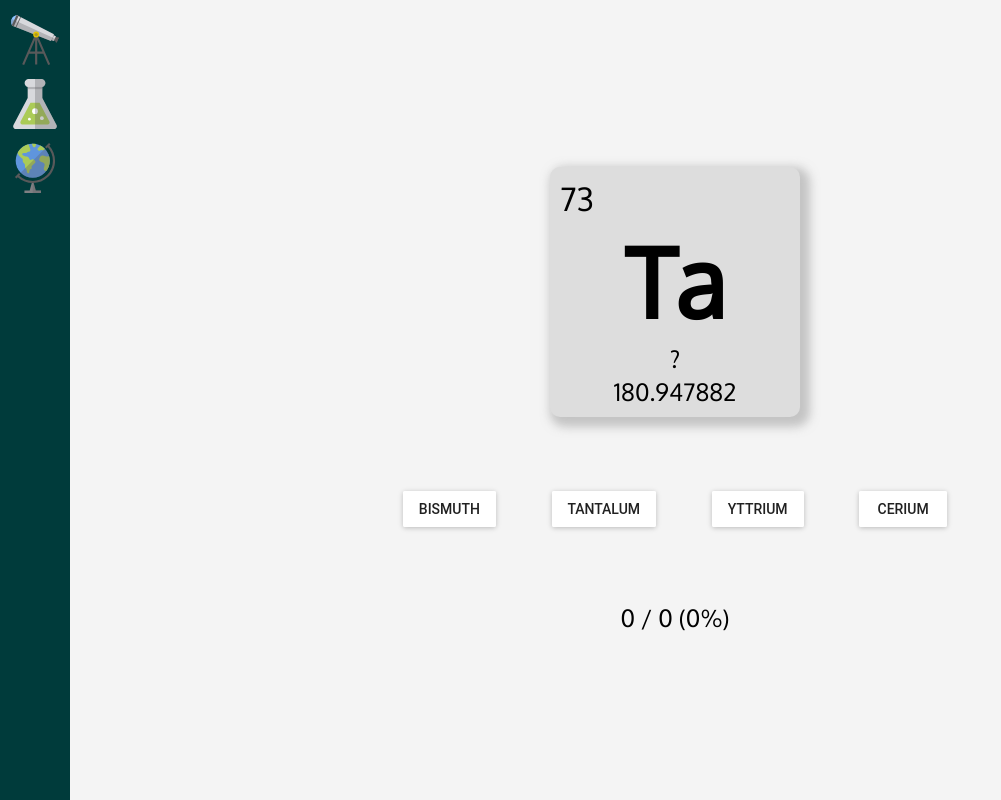
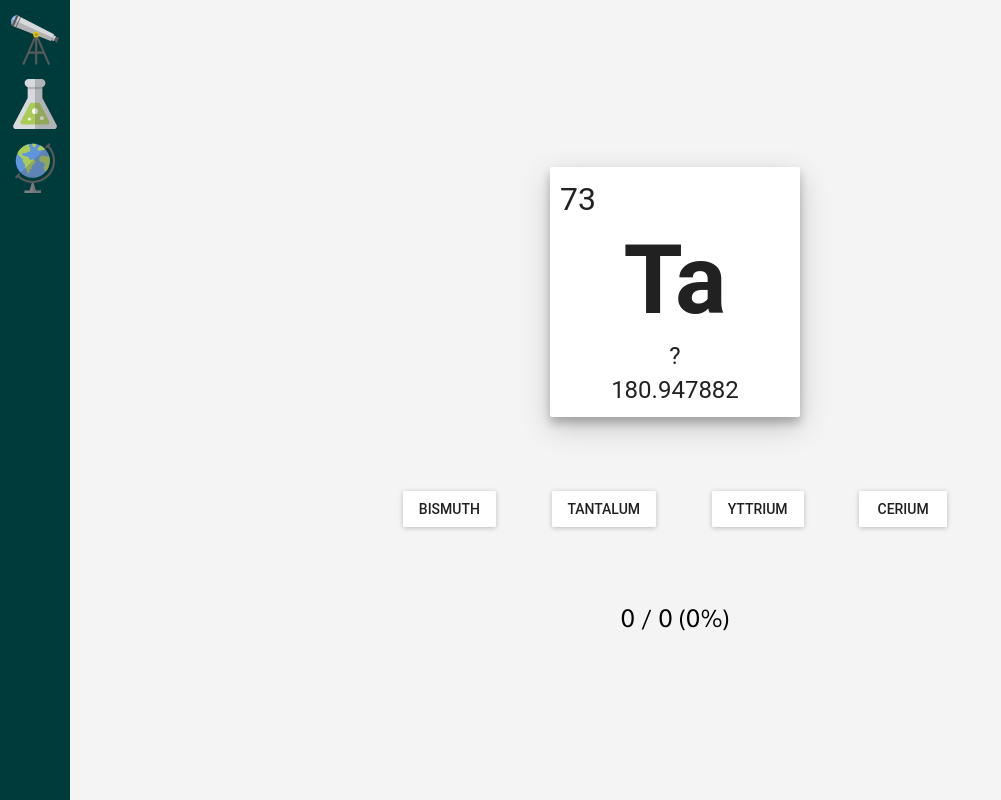
Before and after one commit to tomas-cani/synapse, a React (Create React App) app: page / in a window 1280 px wide. Both pictures are taken after a click on the button "START WORKOUT". Shown: the whole page, without its empty margins (0-1001 px from the left). Built offline with nearby package versions, Linux system fonts and the light colour scheme.

Commit message:
Use Material UI paper

```diff
--- a/src/chemistry/Element.css
+++ b/src/chemistry/Element.css
@@ -3,9 +3,6 @@
   height: 250px;
   padding: 10px;
   flex-direction: column;
-  border-radius: 10px;
-  background-color: #ddd;
-  box-shadow: 5px 5px 10px 5px rgba(150, 150, 150, 0.5);
 }
 
 p {
--- a/src/chemistry/Element.jsx
+++ b/src/chemistry/Element.jsx
@@ -1,17 +1,19 @@
 import React, { Component } from 'react';
 import PropTypes from 'prop-types';
+
+import Paper from 'material-ui/Paper';
 
 import './Element.css';
 
 class Element extends Component {
   render() {
     return (
-      <div className="Element">
+      <Paper className="Element" zDepth="3">
         <p className="Element-number">{this.props.number}</p>
         <h1 className="Element-symbol">{this.props.symbol}</h1>
         <p className="Element-name">{this.props.selectedOptionId ? this.props.name : '?'}</p>
         <p className="Element-mass">{this.props.mass}</p>
-      </div>
+      </Paper>
     );
   }
 }
```
